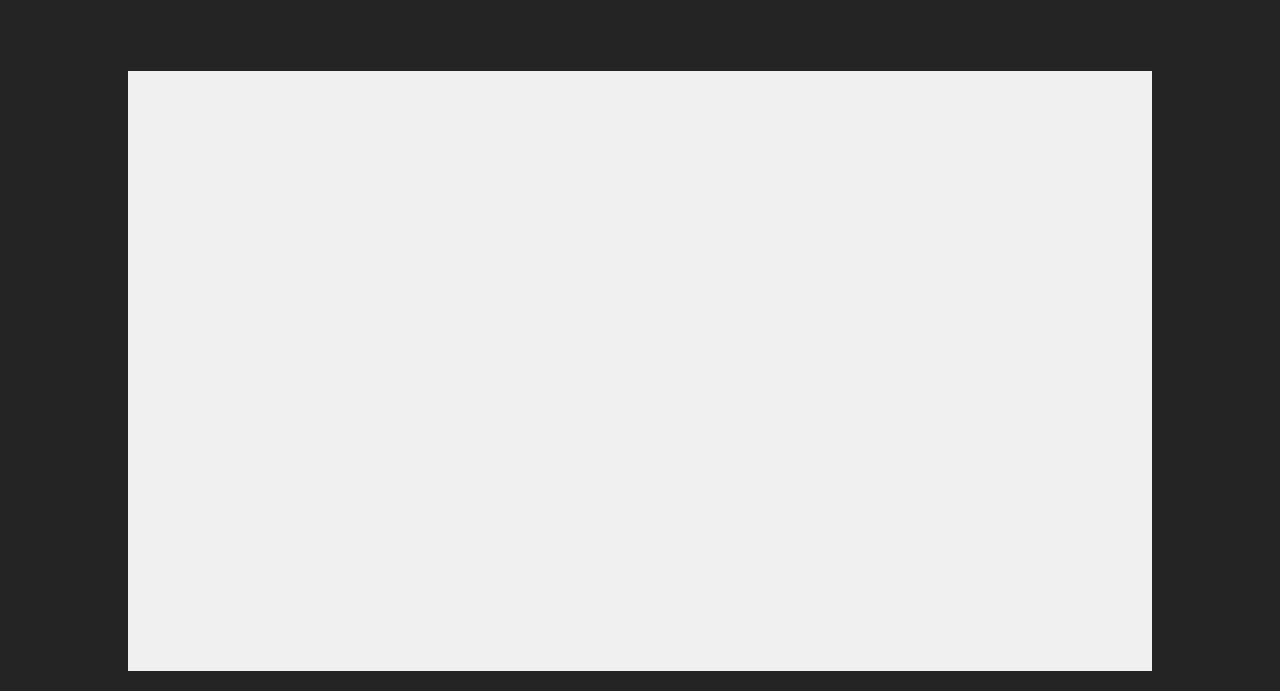
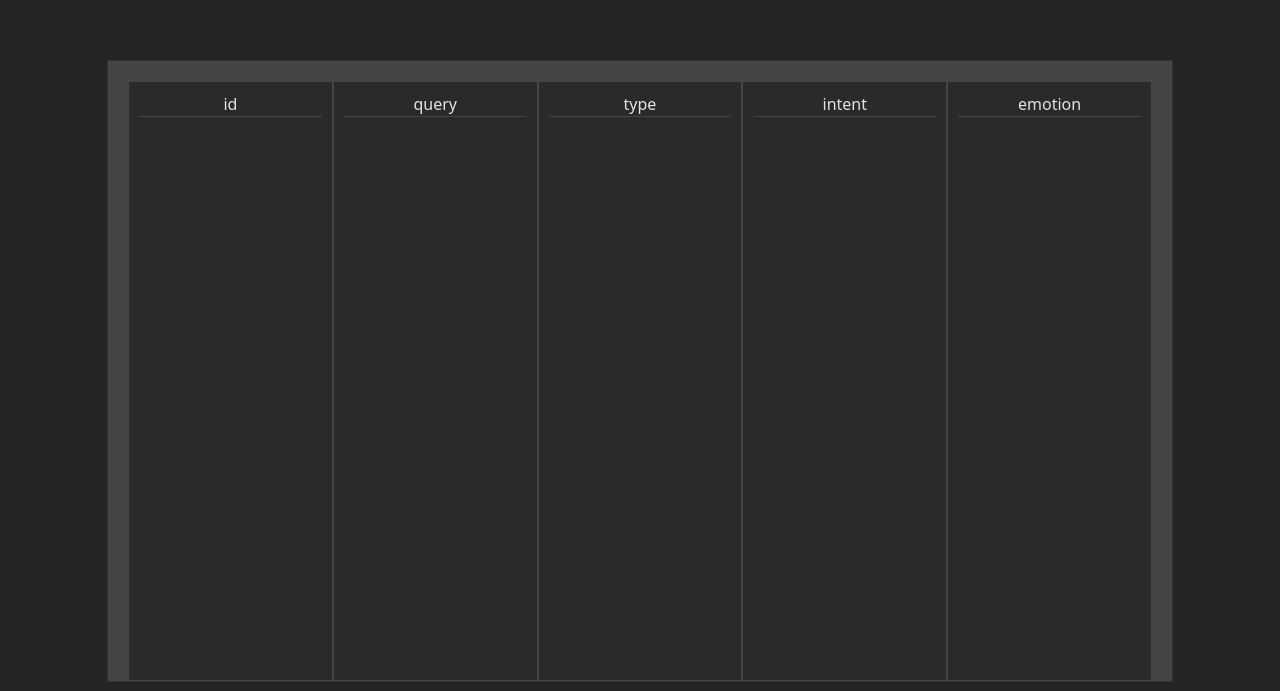
Before and after one commit to regsah/Intentive, a React (Vite) app in the folder apps/dashboard/: page / in a window 1280 px wide. Shown: the part 109-800 px from the top of the page. Built offline with nearby package versions, Linux system fonts and the light colour scheme.

Commit message:
ADD DataColumn component and update DataTable layout

```diff
--- /dev/null
+++ b/apps/dashboard/src/components/DataColumn.jsx
@@ -0,0 +1,16 @@
+import './styles/DataColumn.css';
+
+function DataColumn({ column }) {
+    let style = {
+        width: column.width,
+    }
+
+    return (
+        <div className="DataColumn-container" style={style}>
+            <div className='DataColumn-header'>{column.name}</div>
+
+        </div>
+    );
+}
+
+export default DataColumn;
--- a/apps/dashboard/src/components/DataTable.jsx
+++ b/apps/dashboard/src/components/DataTable.jsx
@@ -1,8 +1,14 @@
 import './styles/DataTable.css';
+import DataColumn from './DataColumn';
 
 function DataTable() {
     return (
         <div className="DataTable-container">
+            <DataColumn column={{ width: '200px', name:'id' }} />
+            <DataColumn column={{ width: '200px', name:'query' }} />
+            <DataColumn column={{ width: '200px', name:'type' }} />
+            <DataColumn column={{ width: '200px', name:'intent' }} />
+            <DataColumn column={{ width: '200px', name:'emotion' }} />
         </div>
     );
 }
--- /dev/null
+++ b/apps/dashboard/src/components/styles/DataColumn.css
@@ -0,0 +1,16 @@
+.DataColumn-container {
+    height: auto;
+
+    display: flex;
+    flex-direction: column;
+    padding: 10px;
+    background-color: #2a2a2a;
+
+    border: 1px solid #454545;
+}
+
+.DataColumn-header {
+    border-bottom: 1px solid #454545;
+
+    text-align: center;
+}
--- a/apps/dashboard/src/components/styles/DataTable.css
+++ b/apps/dashboard/src/components/styles/DataTable.css
@@ -7,5 +7,20 @@
     height: 75vh;
     width: 80vw;
 
-    background-color: #f0f0f0;
+    background-color: #454545;
+
+    display: flex;
+    flex-direction: row;
+
+    padding: 20px;
+    padding-bottom: 0;
+
+    border: 1px solid #343434;
+
+    transition: 200ms ease-in-out;
 }
+
+.DataTable-container:hover {
+    box-shadow: 0 8px 16px rgba(0, 0, 0, 0.4);
+    background-color: #4a4a4a;
+}
```
